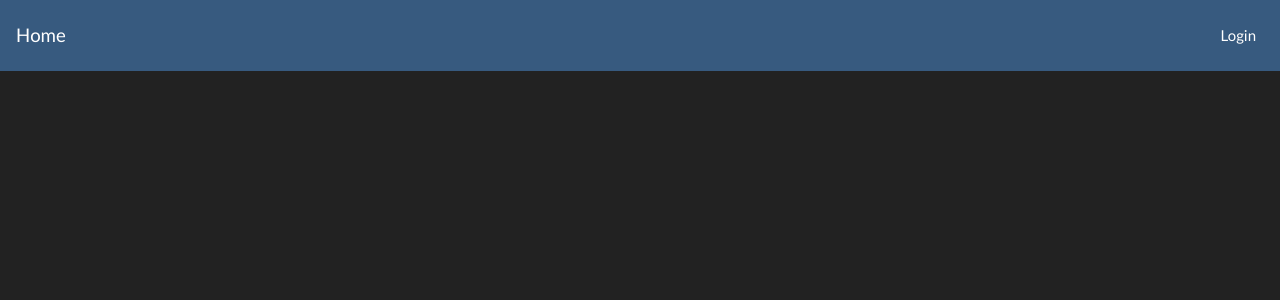
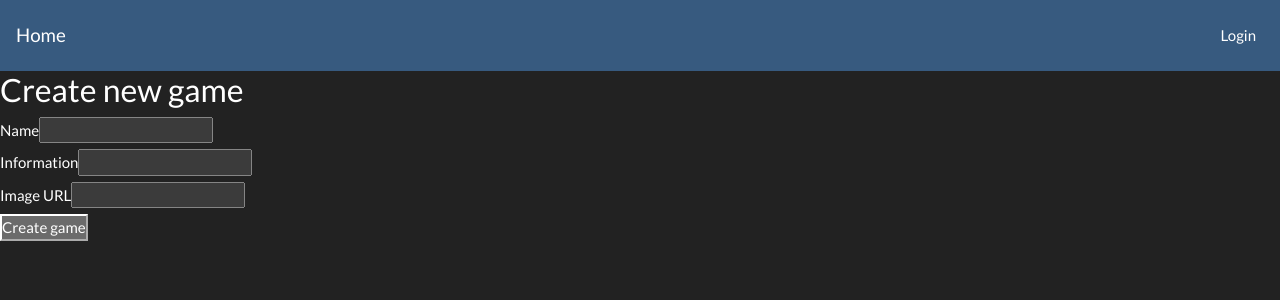
Before and after one commit to pomeranets-manachem/game-wiki-frontend, a React (Vite) app: page /game/create in a window 1280 px wide. Shown: the top 300 px of the page. Built offline with nearby package versions, Linux system fonts and the light colour scheme; no server answers.

Commit message:
create game form works (without categories yet)

```diff
--- a/src/pages/game/CreateGame.jsx
+++ b/src/pages/game/CreateGame.jsx
@@ -1,7 +1,60 @@
+import { useState, useEffect } from "react";
+import { useNavigate } from "react-router-dom";
+import gameService from "../../services/game.service";
+
 function CreateGame(props) {
+    const [gameName, setGameName] = useState('');
+    const [gameInformations, setGameInformations] = useState('');
+    const [gameImageURL, setGameImageURL] = useState('');
+
+    const [errorMessage, setErrorMessage] = useState(undefined)
+
+    const navigate = useNavigate();
+
+    const handleGameName = (e) => setGameName(e.target.value);
+    const handleGameInformations = (e) => setGameInformations(e.target.value);
+    const handleGameImageURL = (e) => setGameImageURL(e.target.value);
+
+    const handleSubmit = (event) => {
+        event.preventDefault();
+
+        const requestBody = {
+            name: gameName,
+            informations: gameInformations,
+            imageURL: gameImageURL
+        }
+
+        gameService
+            .createGame(requestBody)
+            .then((response) => {
+                const newGame = response.data;
+                navigate(`/games/${newGame._id}`);
+            })
+            .catch((error) => {
+                console.log(error);
+                const errorDescription = error.response.data.message;
+                setErrorMessage(errorDescription);
+            });
+    };
+
     return (
         <div>
+            <form onSubmit={handleSubmit}>
+                <h3>Create new game</h3>
 
+                <label htmlFor="name-input">Name</label>
+                <input type="text" id="name-input" value={gameName} onChange={handleGameName} />
+                <br />
+                <label htmlFor="informations-input">Information</label>
+                <input type="text" id="informations-input" value={gameInformations} onChange={handleGameInformations} />
+                <br />
+                <label htmlFor="image-url-input">Image URL</label>
+                <input type="text" id="image-url-input" value={gameImageURL} onChange={handleGameImageURL} />
+                <br />
+
+                <button type="submit">Create game</button>
+            </form>
+            {errorMessage && <p className="error-message">{errorMessage}</p>}
         </div>
     )
 }
```
